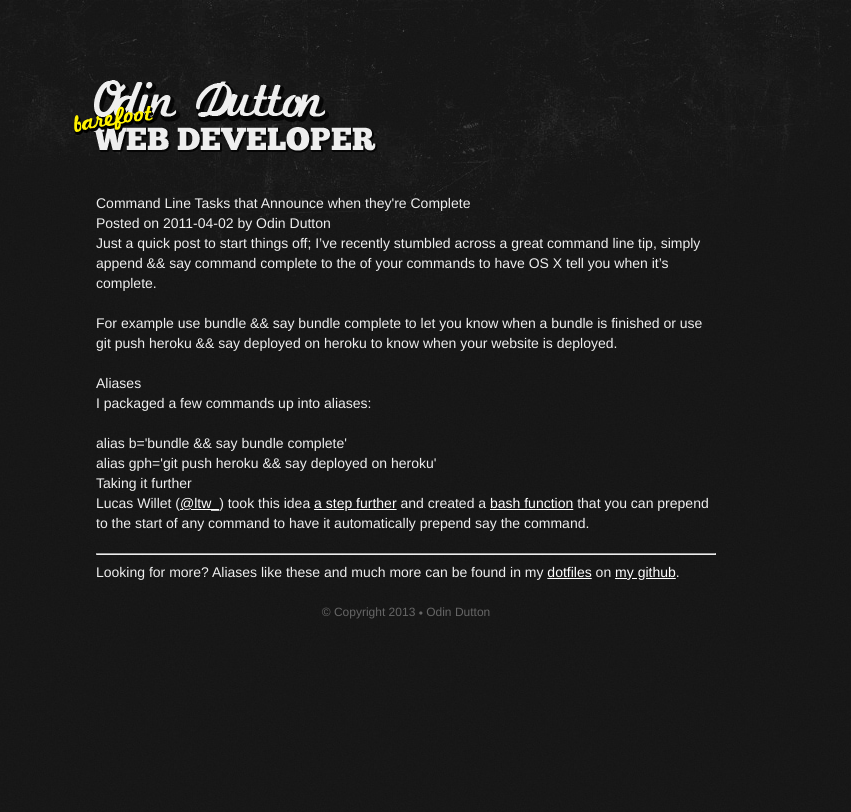
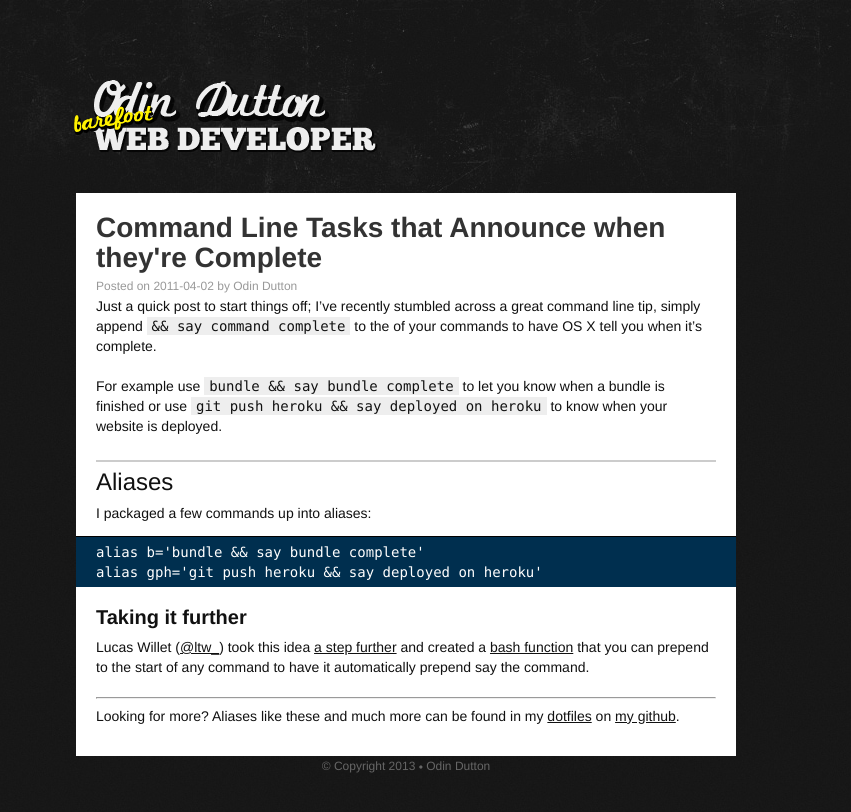
Before and after one commit to twe4ked/odindutton.com, a Jekyll site: the page built from _posts/2011-04-02-say-complete.markdown, in a window 1280 px wide. Shown: the top 812 px of the page, without its empty margins (234-1085 px from the left). Built offline with Jekyll 4.4.1, drawn with Linux system fonts in a browser that asks for light colours.

Commit message:
Add post show page styles.

```diff
--- a/_layouts/post.html
+++ b/_layouts/post.html
@@ -2,7 +2,7 @@
 layout: default
 ---
 
-<article>
+<article class=post>
   <header>
     <h1>{{ page.title }}</h1>
     <div class=meta>
--- a/assets/stylesheets/style.css
+++ b/assets/stylesheets/style.css
@@ -106,6 +106,111 @@ section#posts article time {
   color: #999;
 }
 
+section#posts article {
+  margin-bottom:5px;
+}
+
+section#posts article time {
+  color:#999;
+}
+
+section#posts article a {
+  padding: 2px;
+  margin: -2px;
+}
+
+article.post {
+  padding: 20px 20px 10px;
+  margin: 0 -20px;
+  background: #fff;
+  color: #111;
+}
+
+article.post a{color:#111;}
+
+article.post header {
+  margin-bottom:19px;
+}
+
+article.post header .meta {
+  color: #999;
+  font-size: 12px;
+}
+
+article h1,
+article h2,
+article h3,
+article h4,
+article h5,
+article h6 {
+  margin-bottom: 10px;
+  font-weight: bold;
+  position: relative;
+}
+
+article h1 {
+  font-size: 28px;
+  margin-bottom: 3px;
+  line-height: 30px;
+  color: #333;
+}
+
+article h2 {
+  font-size: 24px;
+  top: 4px;
+  font-weight: normal;
+  padding-top: 10px;
+  border-top: 2px solid #ccc;
+  margin-bottom: 15px;
+}
+
+article h3 {
+  font-size: 20px;
+}
+
+article h4 {
+  font-size: 18px;
+}
+
+article h5 {
+  font-size: 16px;
+}
+
+article h6 {
+  font-size: 14px;
+}
+
+code, pre {
+  font-family: Menlo, 'DejaVu Sans Mono', Monaco, Courier, 'Courier New', monospace;
+}
+
+p code {
+  background: #eee;
+  padding: 1px 5px;
+}
+
+pre{
+  background: #002f4f;
+  color: #fefefe;
+  padding: 5px 20px;
+  margin: -7px -20px 20px;
+  overflow-x: auto;
+  border-top: 1px solid #000;
+}
+
+pre::-webkit-scrollbar {
+  width: 8px;
+  height: 8px;
+}
+
+pre::-webkit-scrollbar-thumb {
+  background-color: rgba(#000, 0.2);
+}
+
+pre::-webkit-scrollbar-track-piece {
+  background-color: rgba(#000, 0.1);
+}
+
 footer {
   font-size: 12px;
   color: #666;
```
